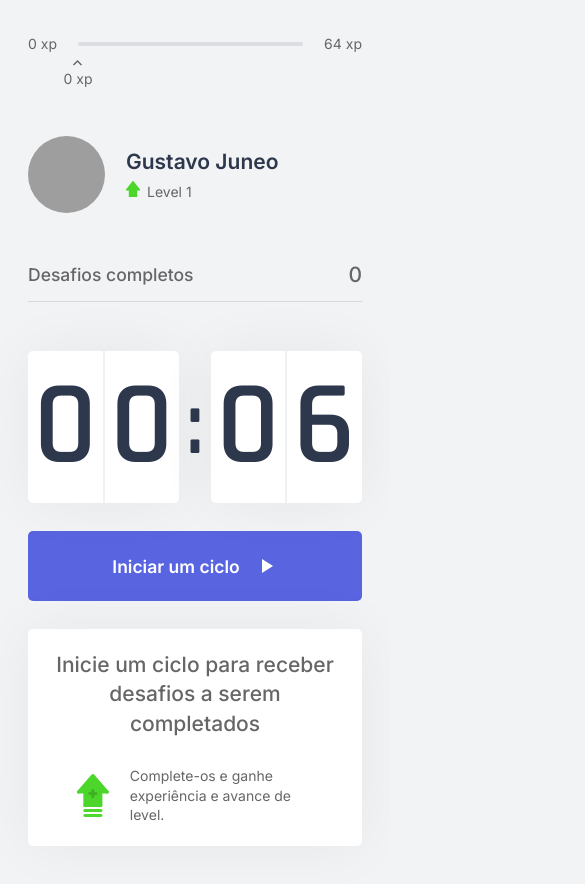
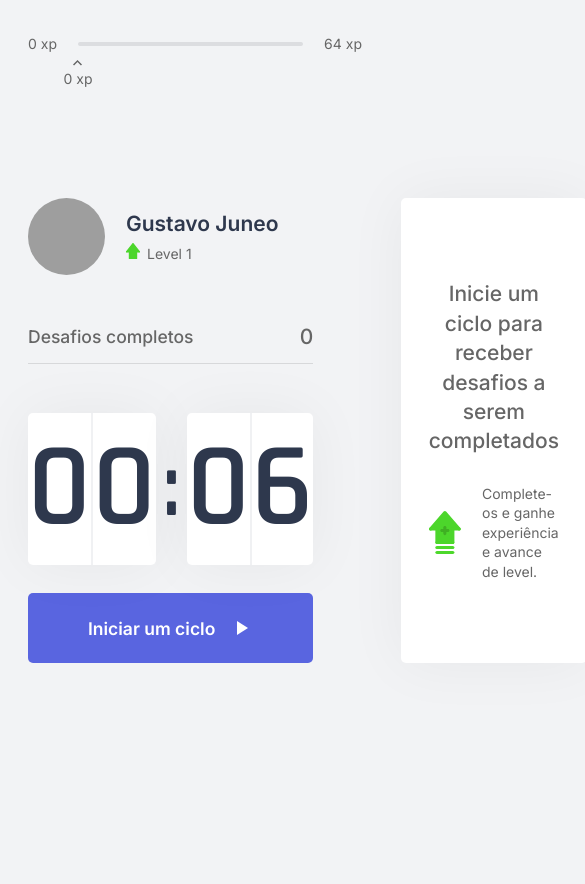
Before and after one commit to gustavojuneo/moveit, a Next.js app: page / in a window 390 px wide. Shown: the top 884 px of the page, 585 px wide, since content can reach past the window. After the commit the page ends 844 px from the top, so only its background shows below. Built offline with nearby package versions, Linux system fonts and the light colour scheme; grey boxes are pictures that could not be loaded.

Commit message:
Fixed responsivity for all screens

```diff
--- a/src/styles/pages/Home.module.css
+++ b/src/styles/pages/Home.module.css
@@ -12,13 +12,9 @@
   flex: 1;
 
   display: grid;
-  grid-template-columns: repeat(auto-fit, minmax(250px, 1fr));
+  grid-template-columns: 1fr 1fr;
   gap: 2rem 6.25rem;
   align-content: center;
+
+  padding: 6rem 0;
 }
-
-@media (max-width: 662px) {
-  .container section {
-    padding: 6rem 0;
-  }
-}
```
